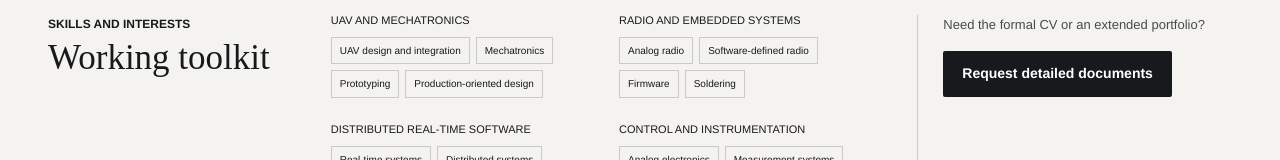
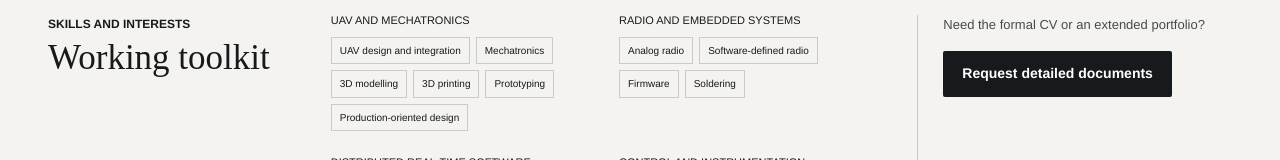
Before and after one commit to gardlae/gard-laeskogen-portfolio, a Next.js app: page /cv in a window 1280 px wide. Shown: the part 4303-4463 px from the top of the page. Built offline with nearby package versions, Linux system fonts and the light colour scheme; no server answers.

Commit message:
Add 3D fabrication skills

```diff
--- a/app/content/experience.ts
+++ b/app/content/experience.ts
@@ -254,6 +254,8 @@ export const skillGroups: SkillGroup[] = [
     values: [
       "UAV design and integration",
       "Mechatronics",
+      "3D modelling",
+      "3D printing",
       "Prototyping",
       "Production-oriented design",
     ],
```
